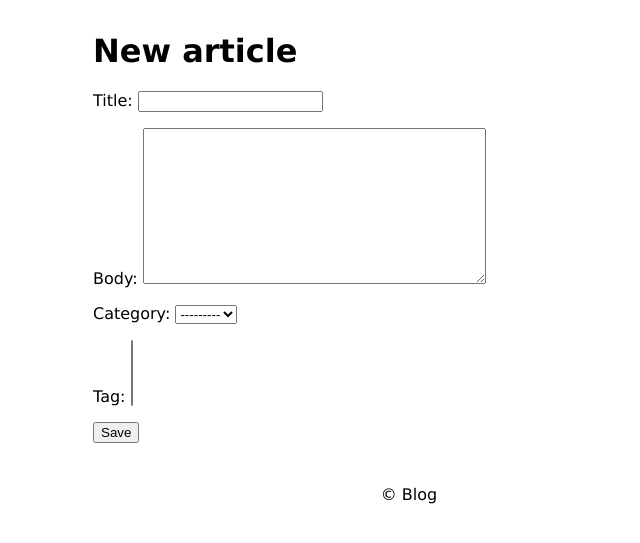
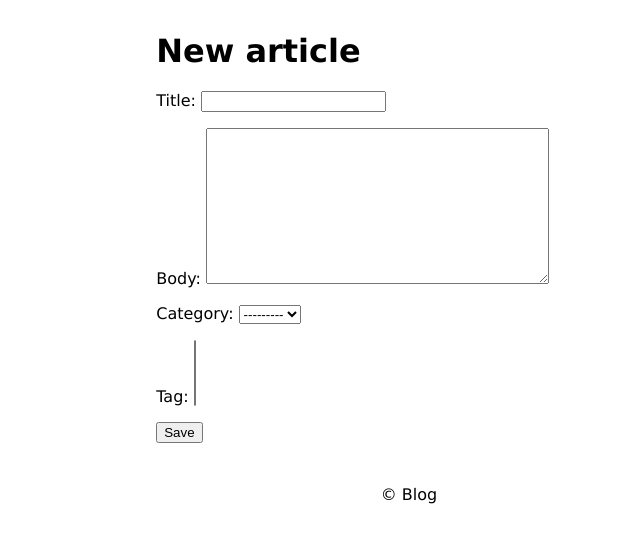
Before and after one commit to marlena1305/django_blog, a Django app: page /article/new/ in a window 1280 px wide. Shown: the part 121-664 px from the top of the page, without its empty margins (231-871 px from the left). Run offline with Django 4.2, Linux system fonts and the light colour scheme; data that the repository does not hold is empty.

Commit message:
Add files via upload

```diff
--- a/test_app/static/style.css
+++ b/test_app/static/style.css
@@ -2,9 +2,13 @@ body {
   font-family: verdana;
 }
 
+.tag {
+  display: inline-block;
+  border-radius: 4px;
+}
 .center {
   margin: auto;
-  width: 50%;
+  width: 40%;
 
   padding: 10px;
 }
```
